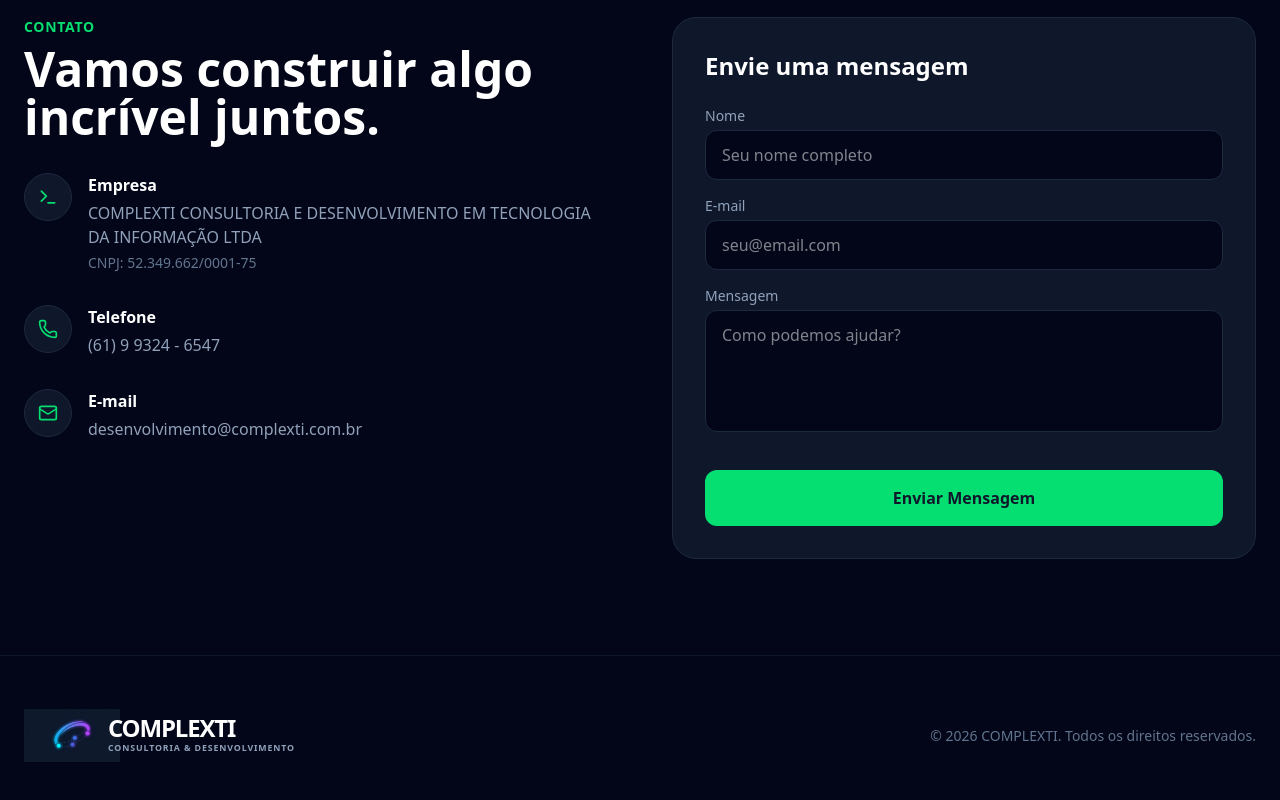
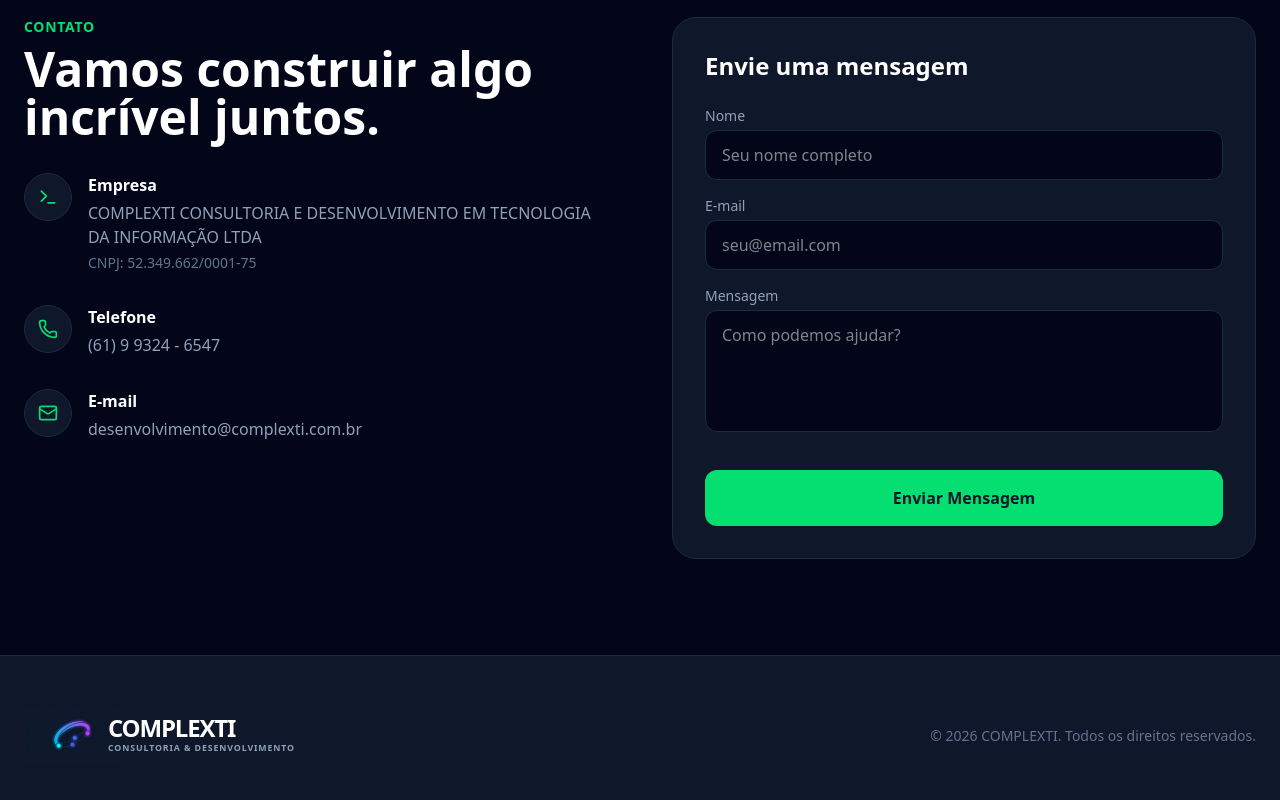
Before and after one commit to COMPLEXTI/lading_page_complexti, a React (Vite) app: page / in a window 1280 px wide. Shown: the part 3408-4208 px from the top of the page. Built offline with nearby package versions, Linux system fonts and the light colour scheme.

Commit message:
correcao rodape

```diff
--- a/src/App.tsx
+++ b/src/App.tsx
@@ -395,7 +395,7 @@ const Contact = () => (
 );
 
 const Footer = () => (
-  <footer className="bg-slate-950 py-8 border-t border-slate-900">
+  <footer className="bg-slate-900 py-8 border-t border-slate-800">
     <div className="max-w-7xl mx-auto px-6 flex flex-col md:flex-row items-center justify-between gap-4">
       <Logo />
       <p className="text-slate-500 text-sm text-center md:text-left">
```
